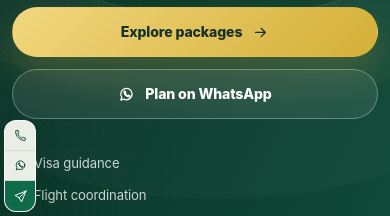
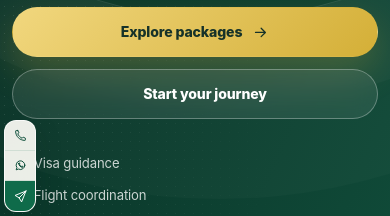
Before and after one commit to MahirG/sewabofficial, a Next.js app: page / in a window 390 px wide. Shown: the part 566-782 px from the top of the page. Built offline with nearby package versions, Linux system fonts and the light colour scheme.

Commit message:
Rename journey CTA across desktop and mobile

```diff
--- a/app/performance.css
+++ b/app/performance.css
@@ -71,6 +71,22 @@
 button,
 a {
   text-wrap: pretty;
+}
+
+/* Replace the former WhatsApp-planning label from first paint on every viewport. */
+.hero .actions .btn-ghost {
+  font-size: 0 !important;
+}
+
+.hero .actions .btn-ghost::after {
+  content: "Start your journey";
+  font-size: 0.88rem;
+  font-weight: 820;
+  letter-spacing: -0.01em;
+}
+
+.site[lang="am"] .hero .actions .btn-ghost::after {
+  content: "ጉዞዎን ይጀምሩ";
 }
 
 /* Icon-only hamburger: no visible MENU/CLOSE label. */
@@ -188,6 +204,10 @@
     line-height: 1.68 !important;
   }
 
+  .hero .actions .btn-ghost::after {
+    font-size: 0.88rem;
+  }
+
   /* Tiny left-side mobile action rail instead of a full-width sticky footer. */
   .premium-mobile-actions {
     position: fixed !important;
```
